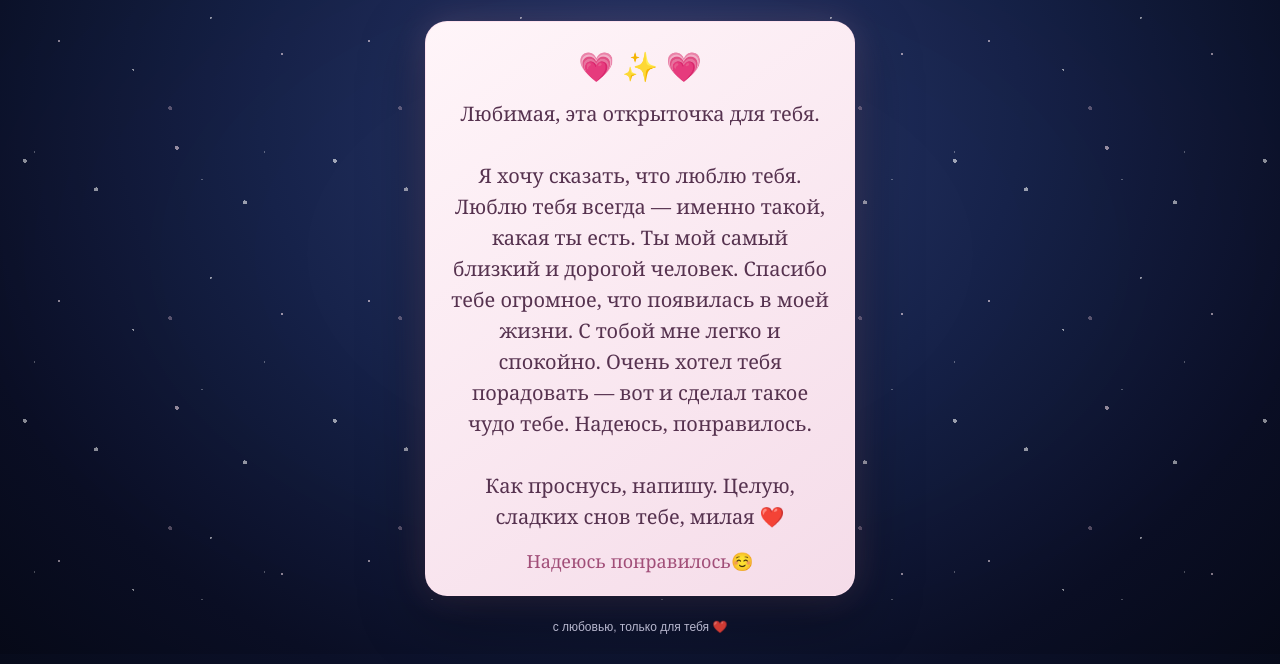
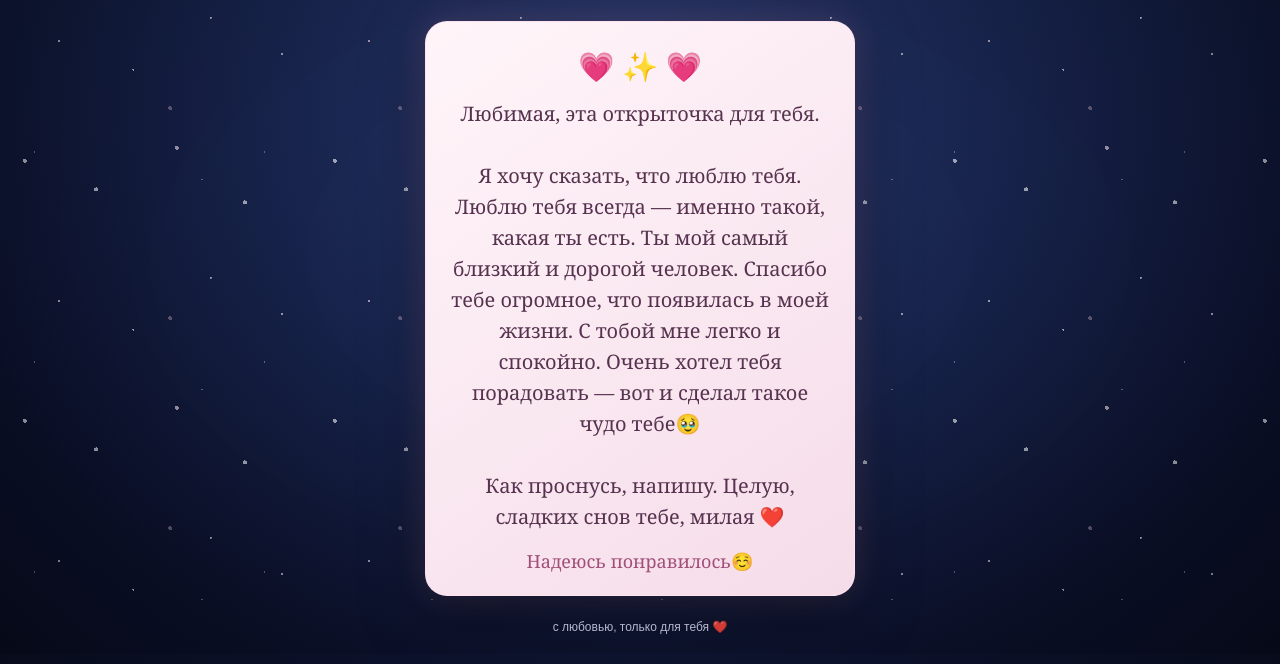
Before and after one commit to sasharlopin7-del/for-my-girl-, a plain HTML site: page index.html in a window 1280 px wide. Both pictures are taken after a click on the button "Открыть подарочек ❤️". Shown: the part 146-810 px from the top of the page. Drawn offline with Linux system fonts and the light colour scheme.

Commit message:
Update index.html

```diff
--- a/index.html
+++ b/index.html
@@ -57,7 +57,7 @@
 
   <section class="letter" id="letter" aria-live="polite">
     <div class="letter-hearts">💗 ✨ 💗</div>
-    <p>Любимая, эта открыточка для тебя.<br><br>Я хочу сказать, что люблю тебя. Люблю тебя всегда — именно такой, какая ты есть. Ты мой самый близкий и дорогой человек. Спасибо тебе огромное, что появилась в моей жизни. С тобой мне легко и спокойно. Очень хотел тебя порадовать — вот и сделал такое чудо тебе. Надеюсь, понравилось.<br><br>Как проснусь, напишу. Целую, сладких снов тебе, милая ❤️</p>
+    <p>Любимая, эта открыточка для тебя.<br><br>Я хочу сказать, что люблю тебя. Люблю тебя всегда — именно такой, какая ты есть. Ты мой самый близкий и дорогой человек. Спасибо тебе огромное, что появилась в моей жизни. С тобой мне легко и спокойно. Очень хотел тебя порадовать — вот и сделал такое чудо тебе🥹<br><br>Как проснусь, напишу. Целую, сладких снов тебе, милая ❤️</p>
     <div class="signature"> Надеюсь понравилось☺️</div>
   </section>
   <div class="footer">с любовью, только для тебя ❤️</div>
```
